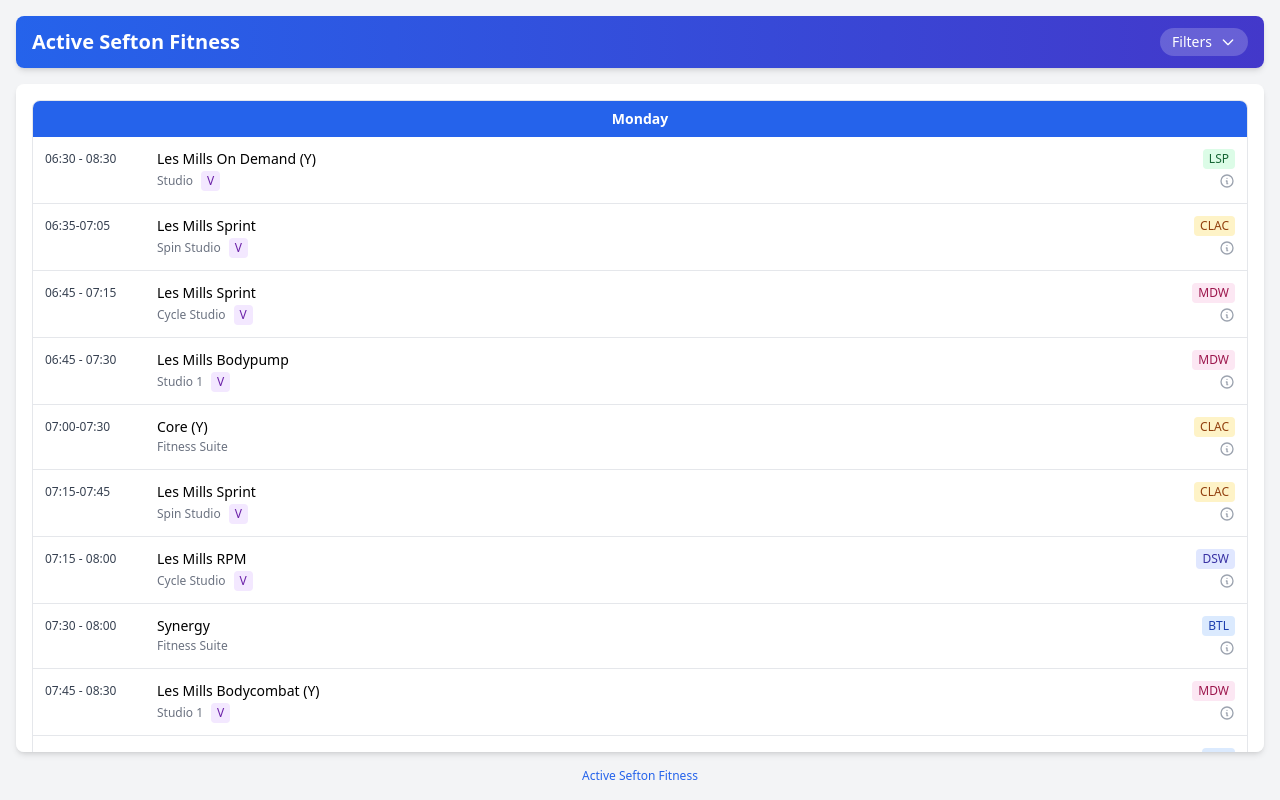
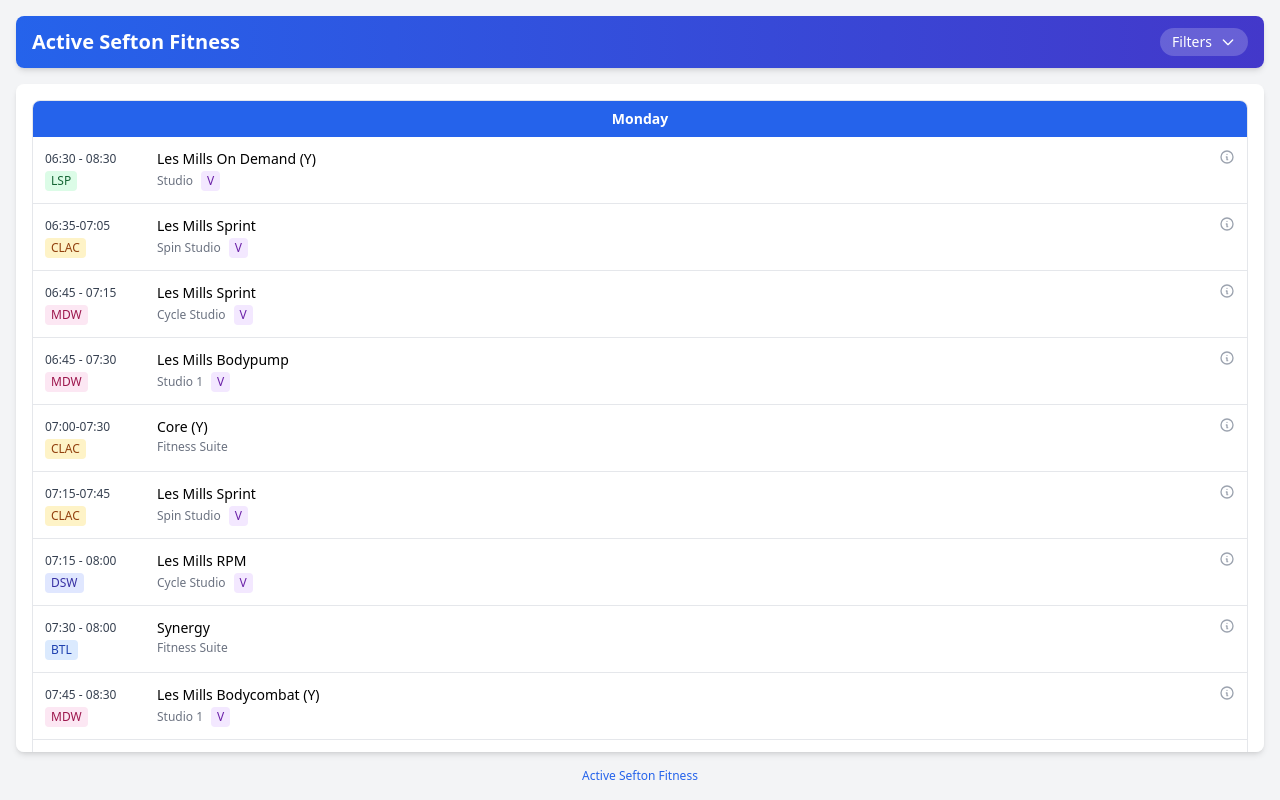
Before and after one commit to johnnyhawk02/fitness-timetable-app, a React (Create React App) app: page / in a window 1280 px wide. Built offline with nearby package versions, Linux system fonts and the light colour scheme.

Commit message:
Optimize class details layout with refined positioning and spacing

```diff
--- a/src/components/FitnessTimetable.jsx
+++ b/src/components/FitnessTimetable.jsx
@@ -959,23 +959,10 @@ const FitnessTimetable = () => {
                   ) : (
                     classesByDay[day].map((cls, idx) => (
                       <div key={`${day}-${idx}`} className="flex items-start p-3 hover:bg-gray-50">
-                        <div className="w-28 font-medium text-gray-700 text-xs pt-0.5 text-left pr-4">{cls.time}</div>
-                        <div className="flex-1 text-left">
-                          <div className="font-medium text-sm">
-                            {cls.activity}
-                          </div>
-                          <div className="flex items-center text-xs text-gray-500 mt-0.5">
-                            <span>{cls.location}</span>
-                            {cls.virtual && (
-                              <span className="ml-2 px-1.5 py-0.5 text-xs font-medium rounded bg-purple-100 text-purple-800">
-                                V
-                              </span>
-                            )}
-                          </div>
-                        </div>
-                        <div className="w-20 flex flex-col items-end">
+                        <div className="w-28 flex flex-col text-left pr-4">
+                          <div className="font-medium text-gray-700 text-xs pt-0.5">{cls.time}</div>
                           <span
-                            className={`px-1.5 py-0.5 text-xs font-medium rounded ${
+                            className={`mt-1 w-fit px-1.5 py-0.5 text-xs font-medium rounded ${
                               cls.center === 'Bootle'
                                 ? 'bg-blue-100 text-blue-800'
                                 : cls.center === 'Crosby'
@@ -991,9 +978,24 @@ const FitnessTimetable = () => {
                           >
                             {CENTER_ABBREVIATIONS[cls.center] || cls.center}
                           </span>
+                        </div>
+                        <div className="flex-1 text-left">
+                          <div className="font-medium text-sm">
+                            {cls.activity}
+                          </div>
+                          <div className="flex items-center text-xs text-gray-500 mt-0.5">
+                            <span>{cls.location}</span>
+                            {cls.virtual && (
+                              <span className="ml-2 px-1.5 py-0.5 text-xs font-medium rounded bg-purple-100 text-purple-800">
+                                V
+                              </span>
+                            )}
+                          </div>
+                        </div>
+                        <div className="w-8 flex justify-end">
                           <button
                             onClick={() => handleShowDescription(cls)}
-                            className="text-gray-400 hover:text-blue-500 focus:outline-none mt-1"
+                            className="text-gray-400 hover:text-blue-500 focus:outline-none"
                             aria-label={`Show information about ${cls.activity}`}
                           >
                             <svg className="w-4 h-4" fill="none" stroke="currentColor" viewBox="0 0 24 24" xmlns="http://www.w3.org/2000/svg">
```
